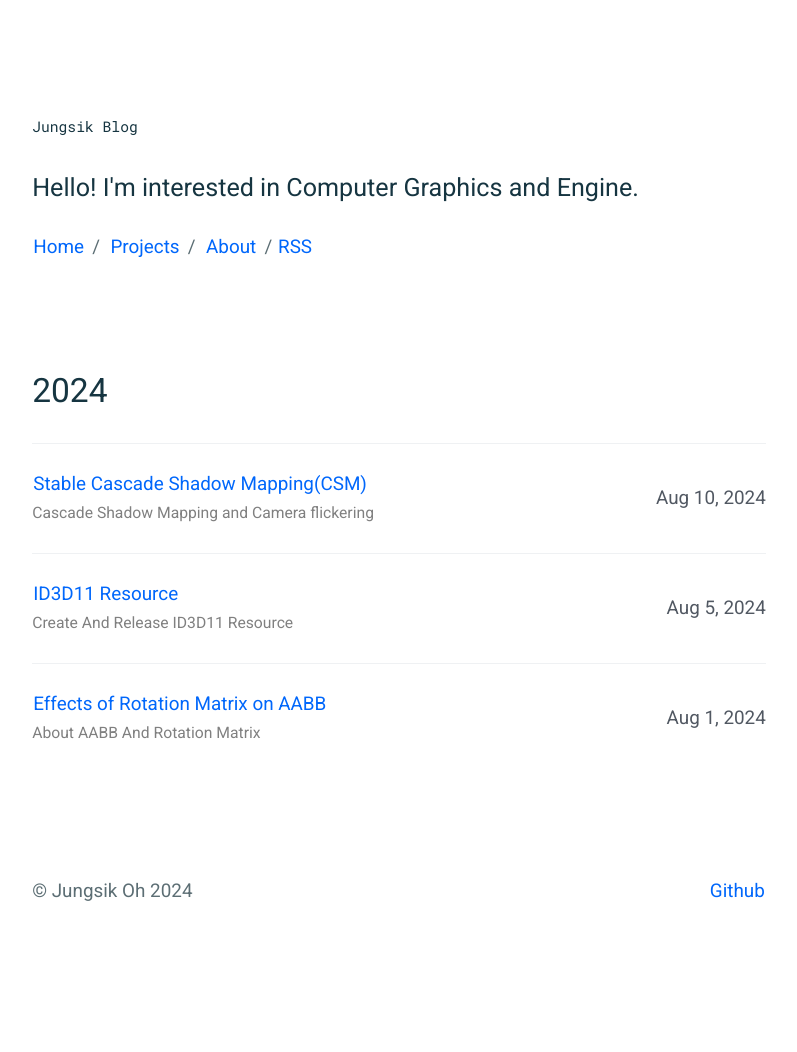
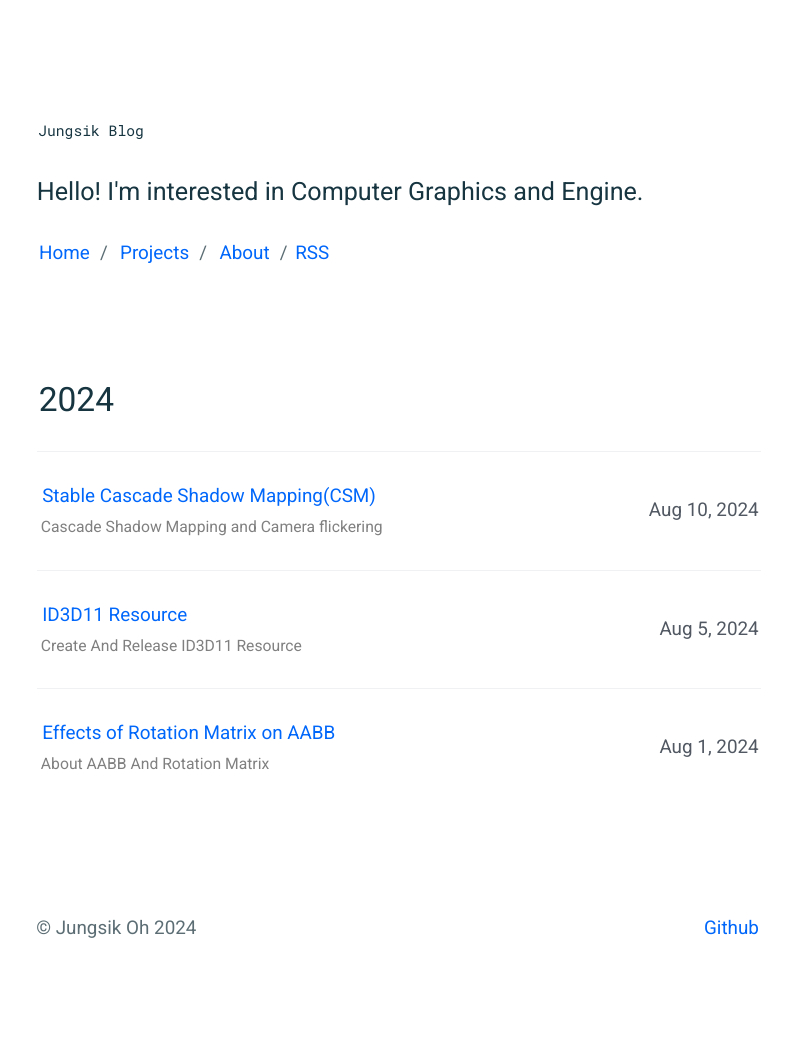
Before and after one commit to JungsikOh/jungsikoh.github.io, a Jekyll site: the page built from index.html, in a window 1280 px wide. Shown: the whole page, without its empty margins (241-1038 px from the left). Built offline with Jekyll 4.4.1, drawn with Linux system fonts in a browser that asks for light colours; before the commit the page ends 1010 px from its top, so only the background shows below that.

Commit message:
Set Global Margin 0.1em

```diff
--- a/_sass/base/_reset.scss
+++ b/_sass/base/_reset.scss
@@ -7,7 +7,7 @@
 /* Base Reset */
 
 * {
-    margin: 0;
+    margin: 0.1em;
     padding: 0;
 }
 
```
